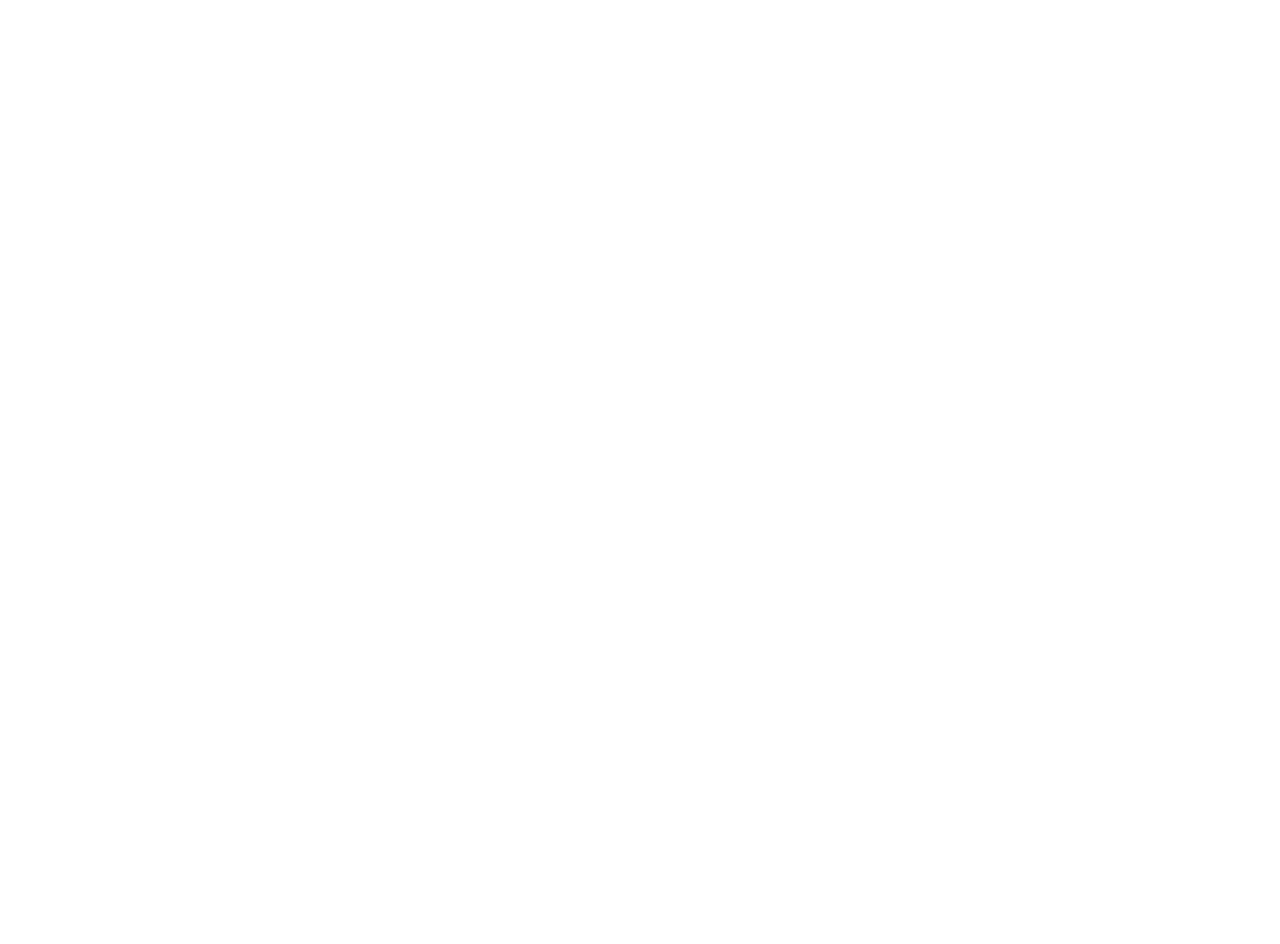
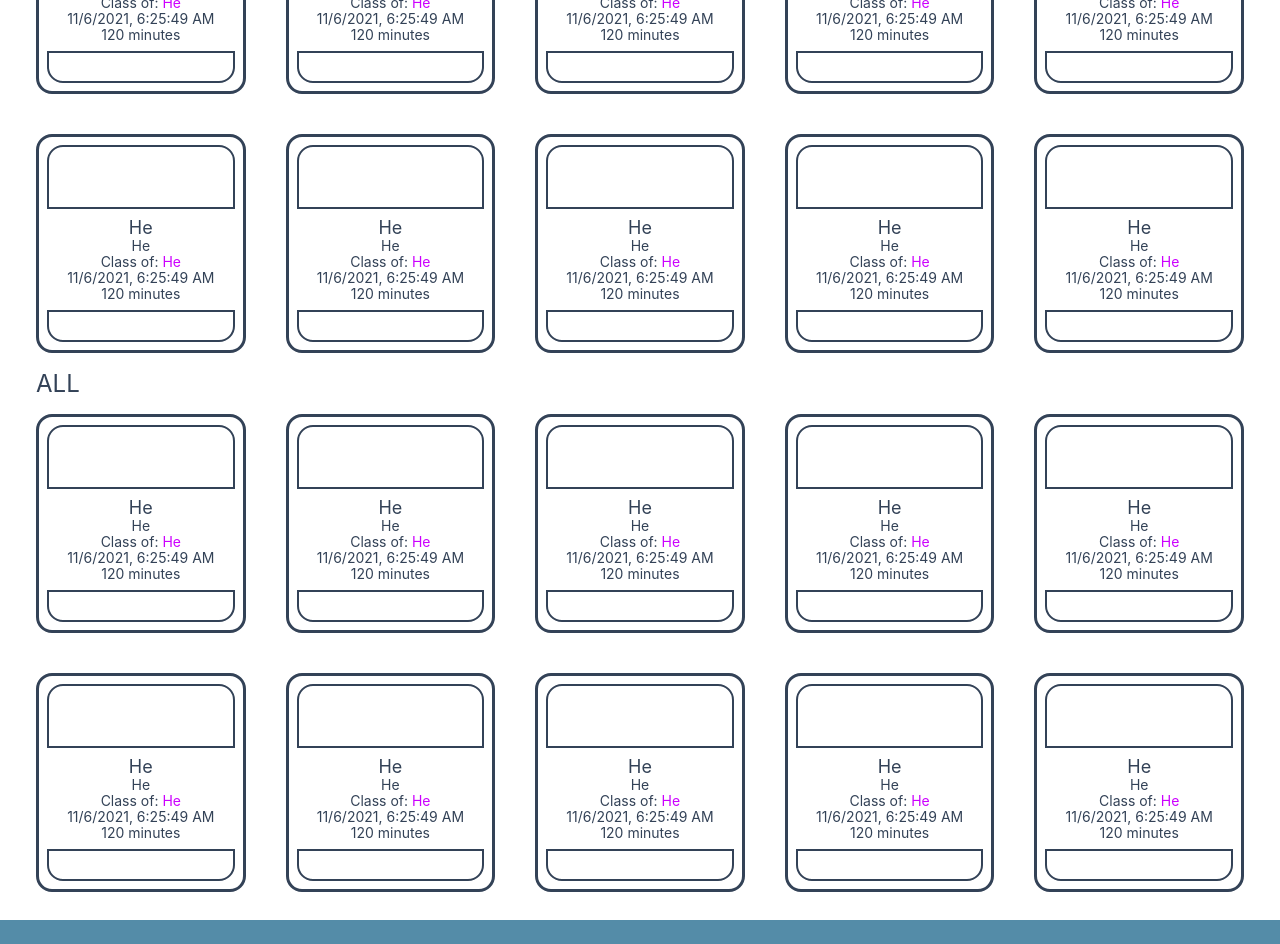
Before and after one commit to alitonia/multi-choice-system, a React (Create React App) app in the folder frontend/: page /dashboard in a window 1280 px wide. Shown: the part 440-1384 px from the top of the page. Before the commit the page ends 800 px from the top, so only its background shows below. Built offline with nearby package versions, Linux system fonts and the light colour scheme.

Commit message:
complete exam ui

```diff
--- a/frontend/src/pages/Dashboard/Exam.js
+++ b/frontend/src/pages/Dashboard/Exam.js
@@ -1,6 +1,26 @@
 import React from "react";
+import PropTypes from "prop-types";
 import { StyledExam } from "./Exam.styles";
 
+Exam.propTypes = {
+    name: PropTypes.string,
+    subject: PropTypes.string,
+    creator: PropTypes.string,
+    startTime: PropTypes.string,
+    duration: PropTypes.string
+};
+
 export default function Exam(props) {
-    return <StyledExam></StyledExam>;
+    const { name, subject, creator, startTime, duration } = props;
+    return (
+        <StyledExam>
+            <div className="exam-name">{name}</div>
+            <div className="subject">{subject}</div>
+            <div className="class">
+                Class of: <span className="teacher">{creator}</span>
+            </div>
+            <div className="start-time">{new Date(startTime).toLocaleString()}</div>
+            <div className="duration">{duration} minutes</div>
+        </StyledExam>
+    );
 }
--- a/frontend/src/pages/Dashboard/Exam.styles.js
+++ b/frontend/src/pages/Dashboard/Exam.styles.js
@@ -1,3 +1,47 @@
 import styled from "styled-components";
 
-export const StyledExam = styled.div``;
+export const StyledExam = styled.div`
+    display: flex;
+    flex-direction: column;
+    text-align: center;
+    background-color: #ffffff;
+    color: #334257;
+    border: 3px solid #334257;
+    border-radius: 16px;
+    box-sizing: border-box;
+    padding: 8px;
+    font-size: 14px;
+    line-height: 16px;
+
+    .exam-name {
+        font-size: 18px;
+        line-height: 21px;
+    }
+
+    .teacher {
+        color: #cc00ff;
+        cursor: pointer;
+
+        &:hover {
+            text-decoration: underline;
+        }
+    }
+
+    &::before {
+        content: "";
+        height: 64px;
+        border: 2px solid #334257;
+        box-sizing: border-box;
+        border-radius: 16px 16px 0px 0px;
+        margin-bottom: 8px;
+    }
+
+    &::after {
+        content: "";
+        height: 32px;
+        border: 2px solid #334257;
+        box-sizing: border-box;
+        border-radius: 0 0 16px 16px;
+        margin-top: 8px;
+    }
+`;
--- a/frontend/src/pages/Dashboard/MainView.js
+++ b/frontend/src/pages/Dashboard/MainView.js
@@ -6,9 +6,9 @@ import {
     MainViewBody,
     MainViewHeader,
     MainViewWrapper,
-    StyledExamSearch,
-    UserWelcoming
+    StyledExamSearch
 } from "./MainView.styles";
+import Exam from "./Exam";
 
 ExamSearch.propTypes = {
     onExamSearch: PropTypes.func
@@ -42,27 +42,166 @@ function RecentExamList() {
     return (
         <ExamListWrapper>
             <div className="title">RECENT</div>
-            <ExamList></ExamList>
+            <ExamList>
+                <Exam
+                    name="He"
+                    creator="He"
+                    subject="He"
+                    duration="120"
+                    startTime="2021-11-06T06:25:49.742Z"
+                />
+                <Exam
+                    name="He"
+                    creator="He"
+                    subject="He"
+                    duration="120"
+                    startTime="2021-11-06T06:25:49.742Z"
+                />
+                <Exam
+                    name="He"
+                    creator="He"
+                    subject="He"
+                    duration="120"
+                    startTime="2021-11-06T06:25:49.742Z"
+                />
+                <Exam
+                    name="He"
+                    creator="He"
+                    subject="He"
+                    duration="120"
+                    startTime="2021-11-06T06:25:49.742Z"
+                />
+                <Exam
+                    name="He"
+                    creator="He"
+                    subject="He"
+                    duration="120"
+                    startTime="2021-11-06T06:25:49.742Z"
+                />
+                <Exam
+                    name="He"
+                    creator="He"
+                    subject="He"
+                    duration="120"
+                    startTime="2021-11-06T06:25:49.742Z"
+                />
+                <Exam
+                    name="He"
+                    creator="He"
+                    subject="He"
+                    duration="120"
+                    startTime="2021-11-06T06:25:49.742Z"
+                />
+                <Exam
+                    name="He"
+                    creator="He"
+                    subject="He"
+                    duration="120"
+                    startTime="2021-11-06T06:25:49.742Z"
+                />
+                <Exam
+                    name="He"
+                    creator="He"
+                    subject="He"
+                    duration="120"
+                    startTime="2021-11-06T06:25:49.742Z"
+                />
+                <Exam
+                    name="He"
+                    creator="He"
+                    subject="He"
+                    duration="120"
+                    startTime="2021-11-06T06:25:49.742Z"
+                />
+            </ExamList>
         </ExamListWrapper>
     );
 }
 
 function AllExamList() {
-    // get exam list from redux state
-    const examList = [];
-
     return (
         <ExamListWrapper>
             <div className="title">ALL</div>
-            <ExamList></ExamList>
+            <ExamList>
+                <Exam
+                    name="He"
+                    creator="He"
+                    subject="He"
+                    duration="120"
+                    startTime="2021-11-06T06:25:49.742Z"
+                />
+                <Exam
+                    name="He"
+                    creator="He"
+                    subject="He"
+                    duration="120"
+                    startTime="2021-11-06T06:25:49.742Z"
+                />
+                <Exam
+                    name="He"
+                    creator="He"
+                    subject="He"
+                    duration="120"
+                    startTime="2021-11-06T06:25:49.742Z"
+                />
+                <Exam
+                    name="He"
+                    creator="He"
+                    subject="He"
+                    duration="120"
+                    startTime="2021-11-06T06:25:49.742Z"
+                />
+                <Exam
+                    name="He"
+                    creator="He"
+                    subject="He"
+                    duration="120"
+                    startTime="2021-11-06T06:25:49.742Z"
+                />
+                <Exam
+                    name="He"
+                    creator="He"
+                    subject="He"
+                    duration="120"
+                    startTime="2021-11-06T06:25:49.742Z"
+                />
+                <Exam
+                    name="He"
+                    creator="He"
+                    subject="He"
+                    duration="120"
+                    startTime="2021-11-06T06:25:49.742Z"
+                />
+                <Exam
+                    name="He"
+                    creator="He"
+                    subject="He"
+                    duration="120"
+                    startTime="2021-11-06T06:25:49.742Z"
+                />
+                <Exam
+                    name="He"
+                    creator="He"
+                    subject="He"
+                    duration="120"
+                    startTime="2021-11-06T06:25:49.742Z"
+                />
+                <Exam
+                    name="He"
+                    creator="He"
+                    subject="He"
+                    duration="120"
+                    startTime="2021-11-06T06:25:49.742Z"
+                />
+            </ExamList>
         </ExamListWrapper>
     );
 }
 
 export default function MainView() {
     // get user from redux state
-    const username = "he";
-    const userType = 1;
+    const name = "he";
+    const role_id = 1;
 
     const onExamSearch = exam => {
         console.log(exam);
@@ -72,12 +211,12 @@ export default function MainView() {
         <MainViewWrapper>
             <MainViewHeader>
                 <ExamSearch onExamSearch={onExamSearch} />
-                <UserWelcoming>Welcome back, {username}</UserWelcoming>
+                <div className="user-welcome">Welcome back, {name}</div>
             </MainViewHeader>
             <hr className="separator" />
             <MainViewBody>
                 <div className="create-exam-btn">
-                    {userType === 1 ? <button>Create New Exam</button> : null}
+                    {role_id === 1 ? <button>Create New Exam</button> : null}
                 </div>
                 <RecentExamList />
                 <AllExamList />
--- a/frontend/src/pages/Dashboard/MainView.styles.js
+++ b/frontend/src/pages/Dashboard/MainView.styles.js
@@ -19,6 +19,17 @@ export const MainViewHeader = styled.div`
     display: flex;
     flex-direction: row;
     justify-content: space-between;
+
+    .user-welcome {
+        display: flex;
+        justify-content: center;
+        align-items: center;
+        box-sizing: border-box;
+        border: 2px solid #334257;
+        border-radius: 16px;
+        width: 30%;
+        color: #334257;
+    }
 `;
 
 export const StyledExamSearch = styled.div`
@@ -73,17 +84,6 @@ export const StyledExamSearch = styled.div`
     }
 `;
 
-export const UserWelcoming = styled.div`
-    display: flex;
-    justify-content: center;
-    align-items: center;
-    box-sizing: border-box;
-    border: 2px solid #334257;
-    border-radius: 16px;
-    width: 30%;
-    color: #334257;
-`;
-
 export const MainViewBody = styled.div`
     display: flex;
     flex-direction: column;
@@ -120,7 +120,12 @@ export const ExamListWrapper = styled.div`
     .title {
         font-size: 24px;
         color: #334257;
+        margin-bottom: 16px;
     }
 `;
 
-export const ExamList = styled.div``;
+export const ExamList = styled.div`
+    display: grid;
+    gap: 40px;
+    grid-template-columns: repeat(auto-fill, minmax(180px, 1fr));
+`;
```
